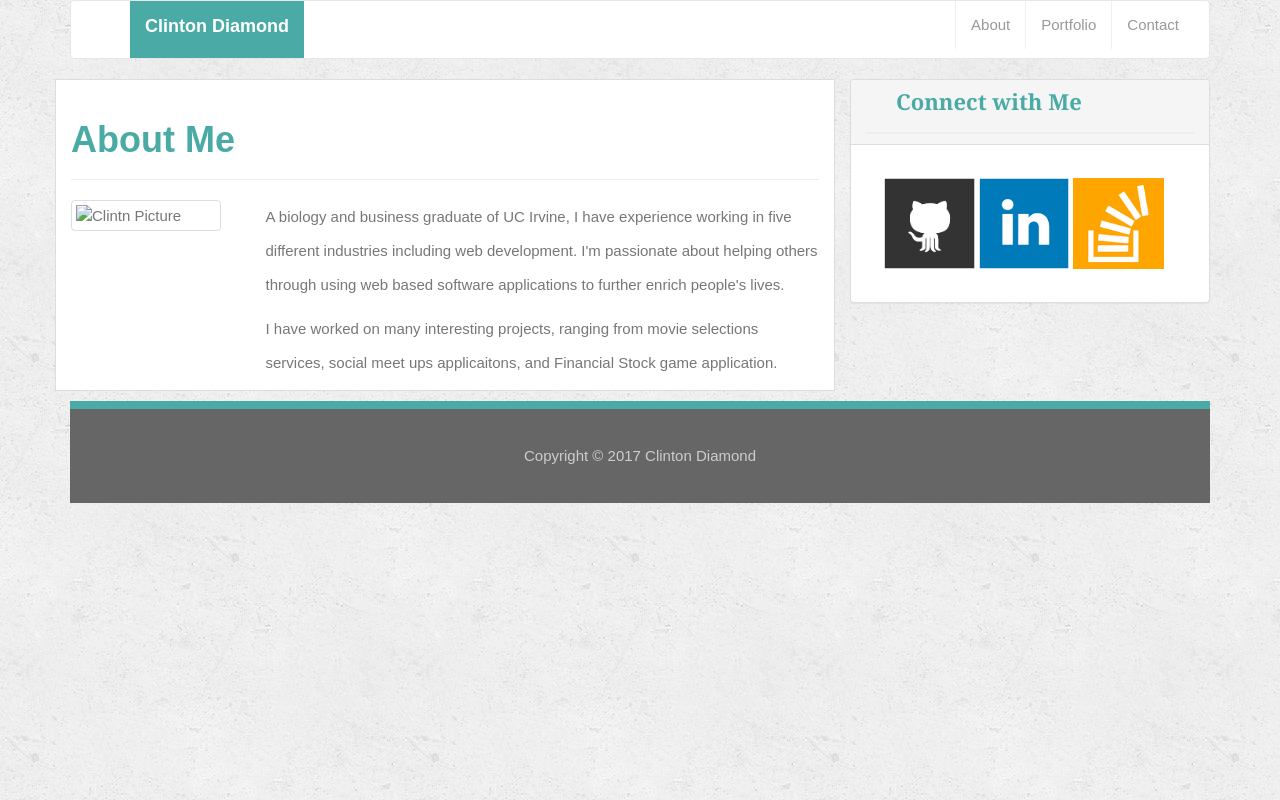
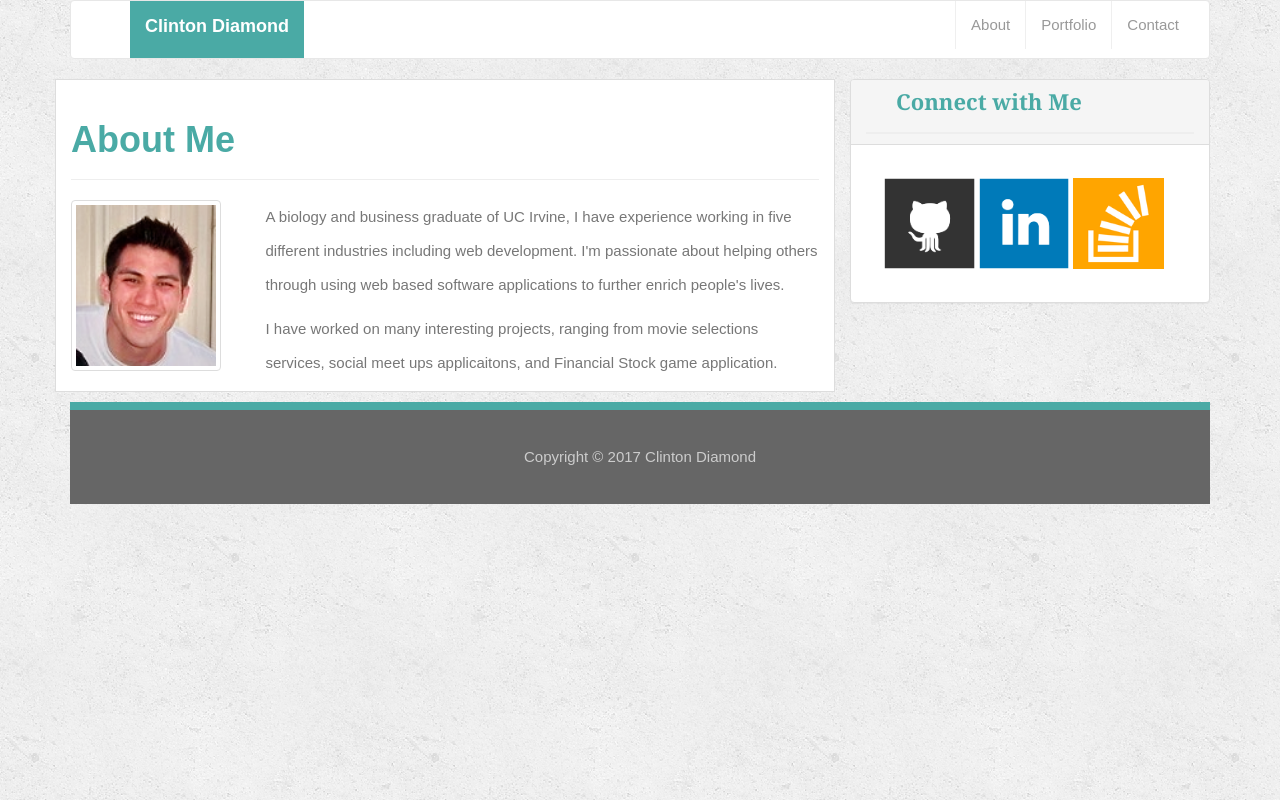
Before and after one commit to cdiamond06/Bootstrap-Portfolio, a plain HTML site: page index.html in a window 1280 px wide. Drawn offline with nearby package versions, Linux system fonts and the light colour scheme.

Commit message:
updated photo

```diff
--- a/index.html
+++ b/index.html
@@ -47,7 +47,7 @@
 
 				<div class="row">
   					<div class="col-md-3">
-      					<img src="" alt="Clintn Picture" class="thumbnail" id="cat">
+      					<img src="./assets/images/download.png" alt="Clintn Picture" class="thumbnail" id="cat">
       					</div>
 
       					<div class="col-md-9">
```
Also changed, not shown: assets/images/download.png (added), 3 other files.
